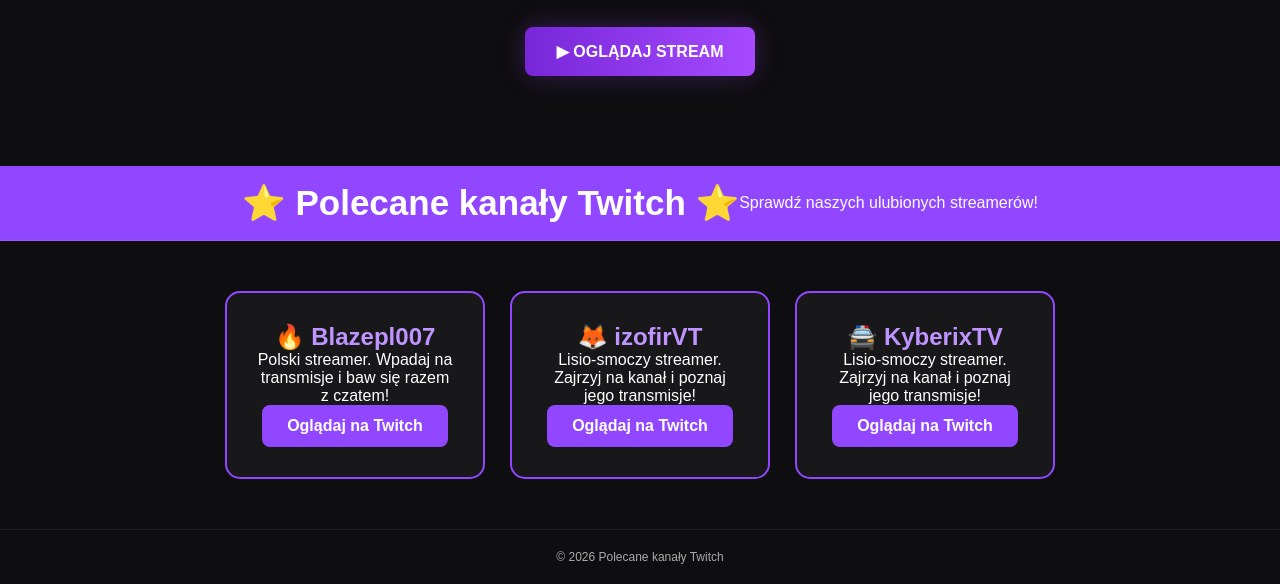
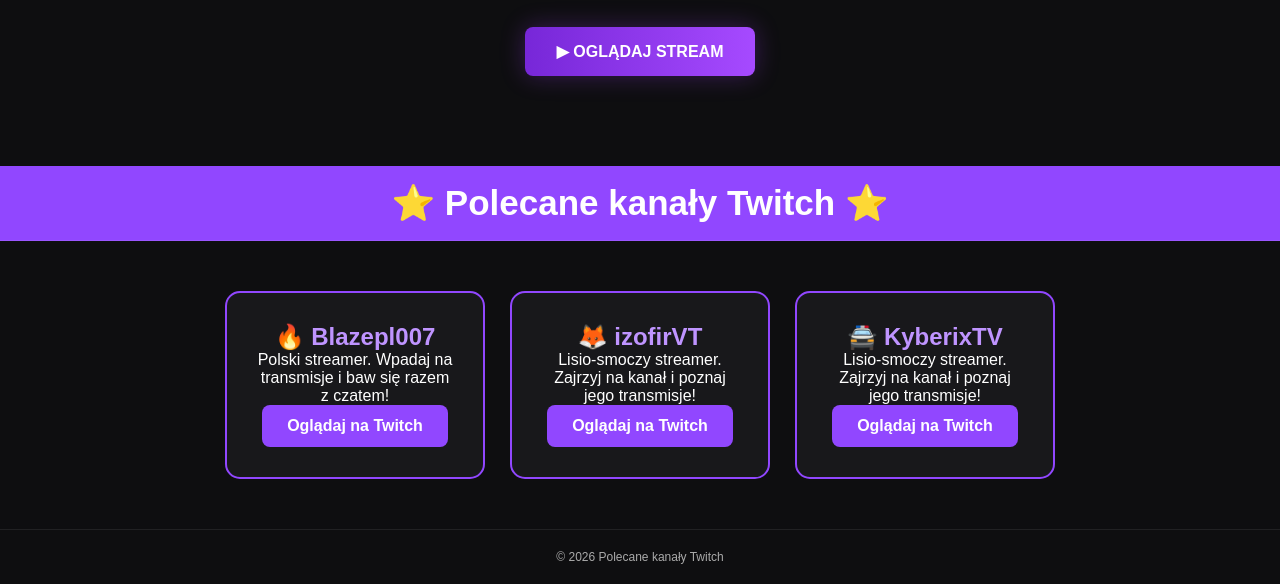
Before and after one commit to Vaderkq/Vaderkq.github.io, a plain HTML site: page index.html in a window 1280 px wide. Shown: the part 2115-2699 px from the top of the page. Drawn offline with Linux system fonts and the light colour scheme.

Commit message:
Update index.html

```diff
--- a/index.html
+++ b/index.html
@@ -590,7 +590,6 @@ footer span {
 
     <header>
         <h1>⭐ Polecane kanały Twitch ⭐</h1>
-        <p>Sprawdź naszych ulubionych streamerów!</p>
     </header>
 
     <main class="channels">
```
